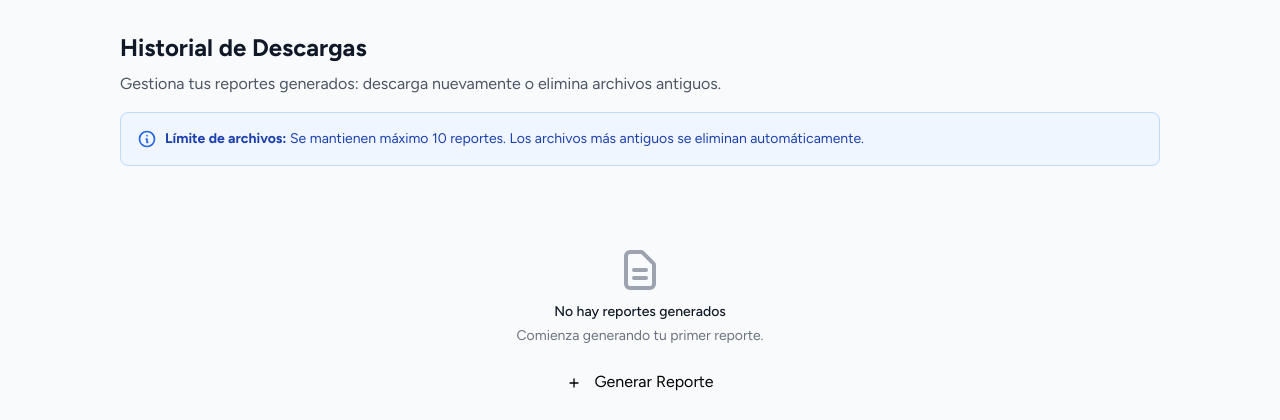
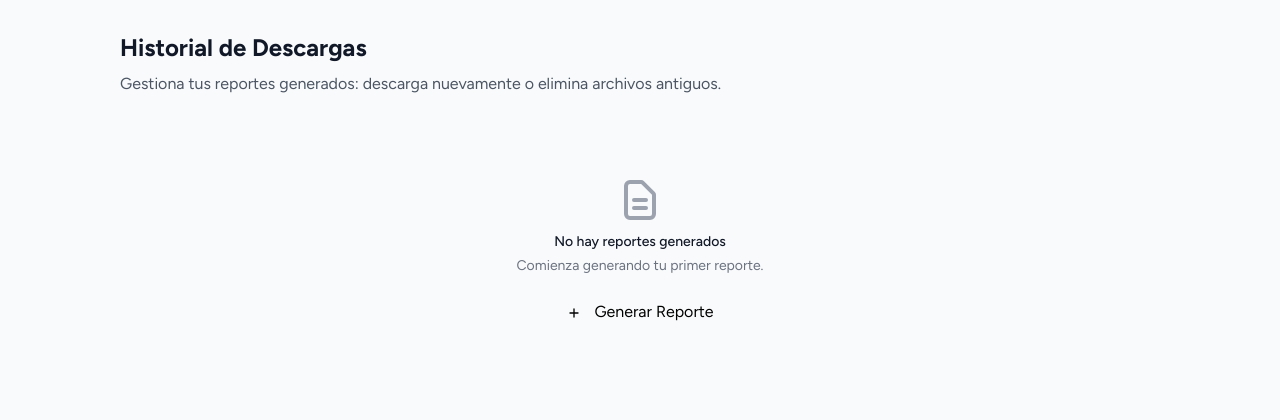
Before and after one commit to pmaganas/logisToledoReport, a Flask app: page /descargas in a window 1280 px wide. Shown: the part 65-485 px from the top of the page. Run offline with Flask 3, Linux system fonts and the light colour scheme; some libraries are stand-ins or nearby versions.

Commit message:
Remove informational message about download limits on the downloads page
Removes the unnecessary file limit information box from the downloads.html template.

Replit-Commit-Author: Agent
Replit-Commit-Session-Id: c0d5f120-e4ed-4e06-87c8-0eea381fbb9a
Replit-Commit-Screenshot-Url: https://storage.googleapis.com/screenshot-production-us-central1/41ff931d-6185-4376-ac2c-c8df7cdcd883/c0d5f120-e4ed-4e06-87c8-0eea381fbb9a/EMfsO0o

```diff
--- a/templates/downloads.html
+++ b/templates/downloads.html
@@ -57,16 +57,7 @@
         <div class="mb-8">
             <h2 class="text-2xl font-bold text-gray-900 mb-2">Historial de Descargas</h2>
             <p class="text-gray-600">Gestiona tus reportes generados: descarga nuevamente o elimina archivos antiguos.</p>
-            <div class="mt-4 bg-blue-50 border border-blue-200 rounded-lg p-4">
-                <div class="flex items-center">
-                    <svg class="w-5 h-5 text-blue-600 mr-2" fill="none" stroke="currentColor" viewBox="0 0 24 24">
-                        <path stroke-linecap="round" stroke-linejoin="round" stroke-width="2" d="M13 16h-1v-4h-1m1-4h.01M21 12a9 9 0 11-18 0 9 9 0 0118 0z"/>
-                    </svg>
-                    <p class="text-sm text-blue-800">
-                        <strong>Límite de archivos:</strong> Se mantienen máximo {{ max_reports or 10 }} reportes. Los archivos más antiguos se eliminan automáticamente.
-                    </p>
-                </div>
-            </div>
+
         </div>
 
         <!-- Flash Messages -->
```
Also changed, not shown: attached_assets/targeted_element_1752670741440.png (added), 1 other file.
